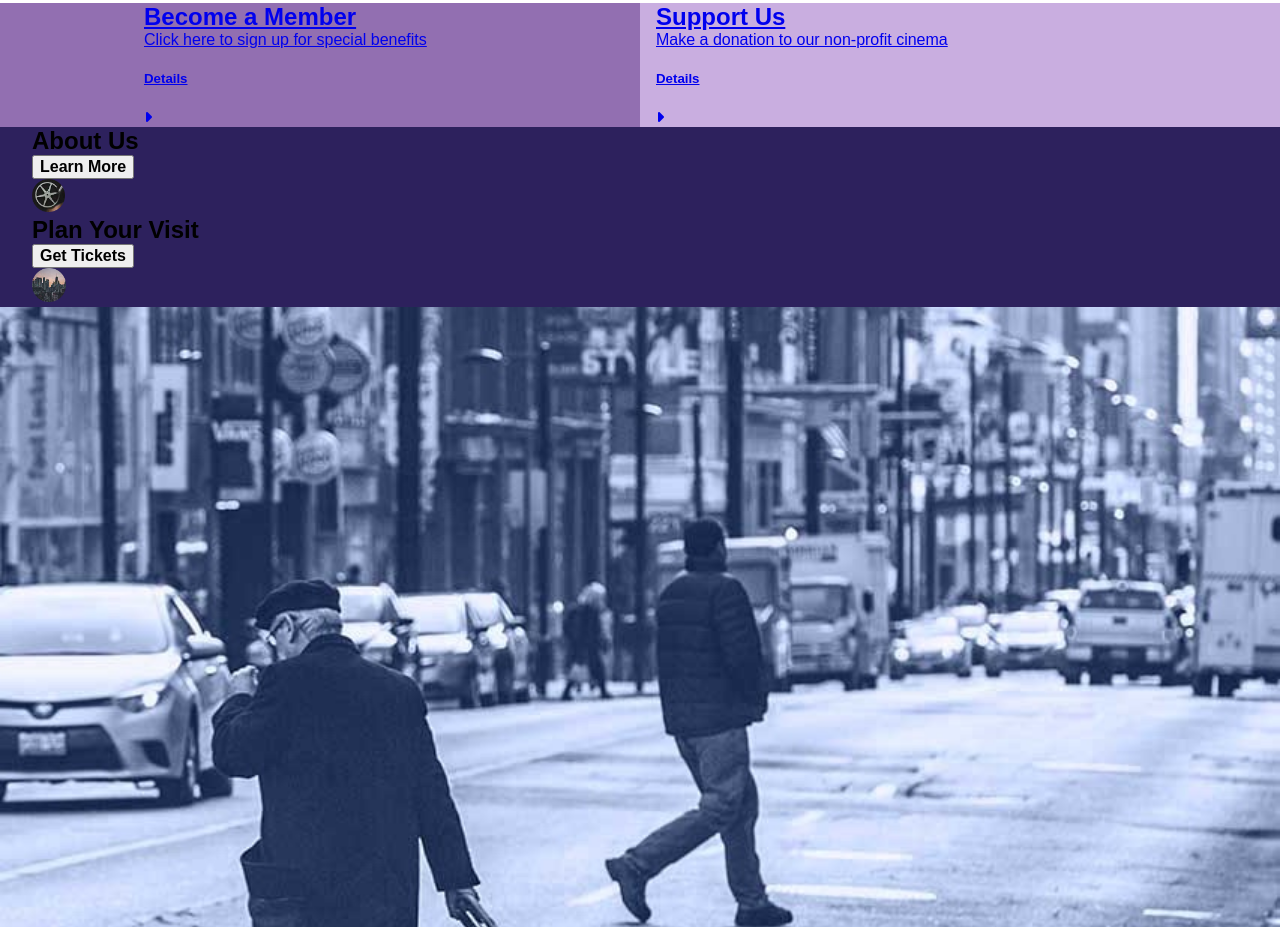
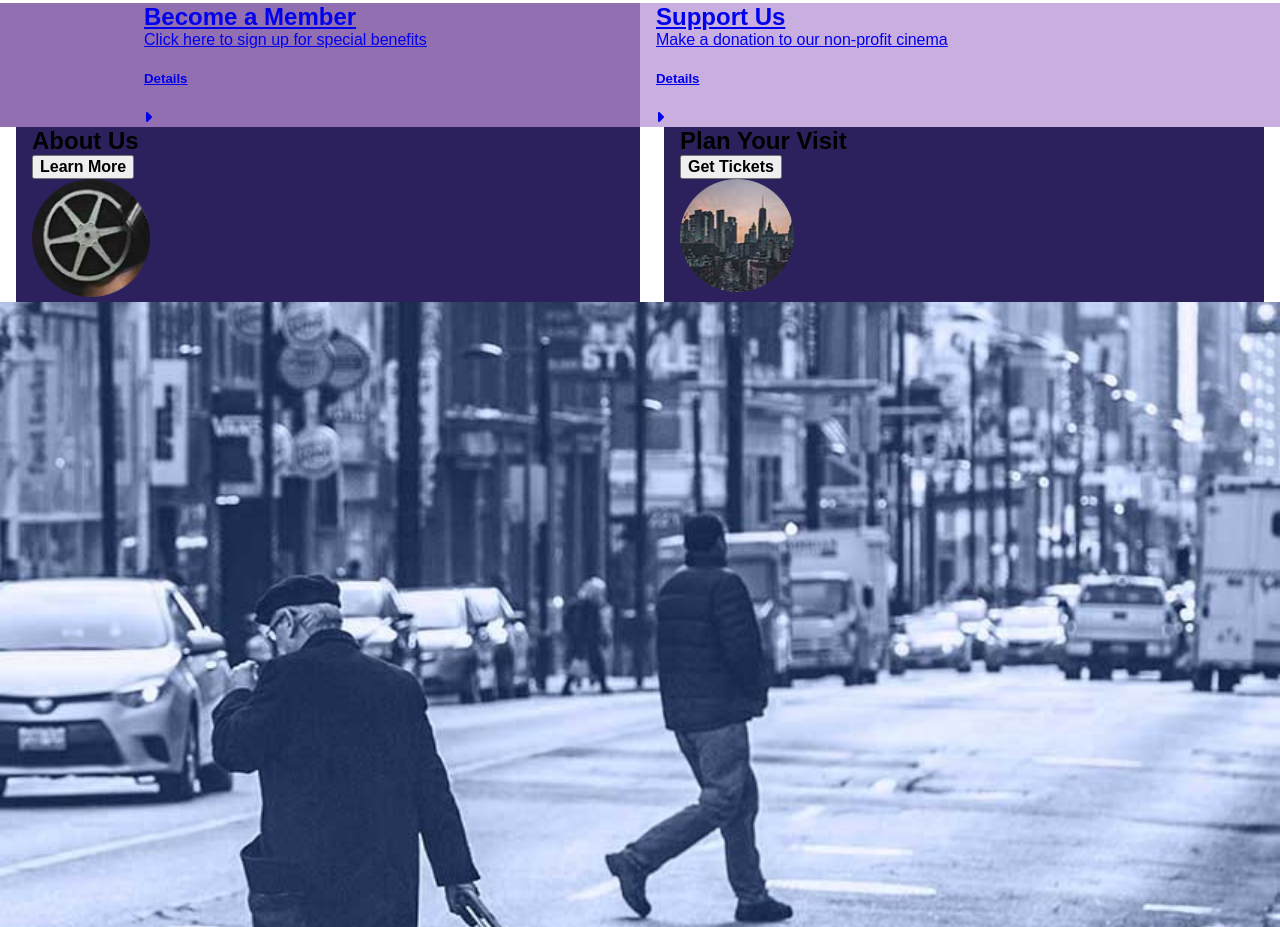
Before and after one commit to sophiacantu/homework-week-4-hw, a plain HTML site: page deploy/index.html in a window 1280 px wide. Shown: the part 1274-2201 px from the top of the page. Drawn offline with Linux system fonts and the light colour scheme.

Commit message:
about update

```diff
--- a/dev/scss/sections/_about.scss
+++ b/dev/scss/sections/_about.scss
@@ -4,14 +4,29 @@
 
 #about{
 
+    @include md{
+        display: grid;
+        grid-template-columns: 16px auto 16px;
+        grid-template-areas: ". about-section.";
+    }
+
     ul{
+
+        display: grid;
+        gap: 16px;
+
+        @include md{
+            grid-template-columns: 50% auto;
+            gap: 24px;
+            grid-area: about-section;
+        }
+
         li{
 
             display: grid;
-            grid-template-columns: 16px auto auto 16px;
-            grid-template-areas: ". about about2 .";
+            grid-template-columns: 16px auto 16px;
+            grid-template-areas: ". about .";
             background-color: $purpleDark;
-            gap: 16px;
 
             >div{
                 grid-area: about;
@@ -22,6 +37,6 @@
     }
 
     img{
-        width: 5%;
+        width: 20%;
     }
 }
```
Also changed, not shown: deploy/css/styles.css.
